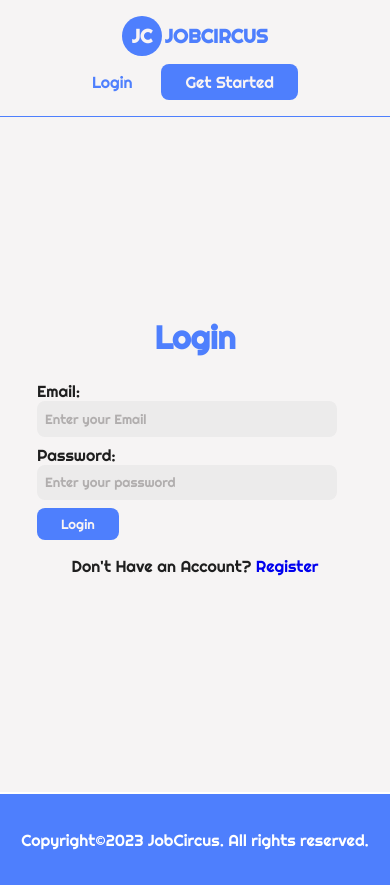
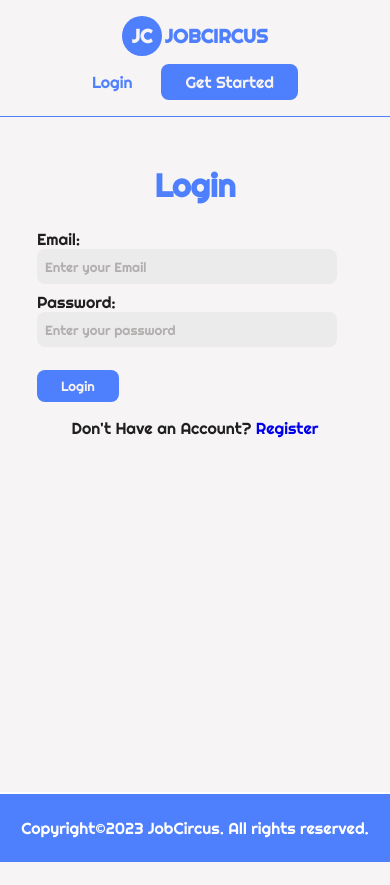
Before and after one commit to Khingz/job_circus, a Flask app: page /login in a window 390 px wide. After the commit the page ends 862 px from the top, so only its background shows below. Run offline with Flask 3, Linux system fonts and the light colour scheme.

Commit message:
fix: general media query fix

```diff
--- a/web_flask/static/css/apply.css
+++ b/web_flask/static/css/apply.css
@@ -98,10 +98,9 @@
     }
 
     .container-right {
+        display: block;
         width: 90%;
-        justify-content: center;
-        align-items: center;
-        margin: 0 auto;
+        margin: 2rem auto;
     }
 
     .container-right form {
--- a/web_flask/static/css/base.css
+++ b/web_flask/static/css/base.css
@@ -1,4 +1,8 @@
 @import url('variables.css');
+
+body {
+    overflow-x: hidden;
+}
 
 /* Header Section Begin */
 header {
@@ -92,14 +96,11 @@ main {
 /* Footer Section Begin */
 footer {
     width: 100%;
-    padding: 0.2rem 0;
+    text-align: center;
     background-color: var(--primary-color);
-    display: flex;
-    justify-content: center;
-    align-items: center;
     border-top: solid 2px white;
     color: white;
-    height: 10vh;
+    padding: 1.5rem 0;
 }
 /* Footer Section End */
 
--- a/web_flask/static/css/login.css
+++ b/web_flask/static/css/login.css
@@ -2,10 +2,9 @@
 
 .login_container {
     display: flex;
-    justify-content: space-between;
     width: 100%;
     min-height: 80vh;
-    margin: auto;
+    margin: 0 auto;
     gap: 3rem;
 }
 
@@ -96,10 +95,15 @@
     border: none;
     transition: ease-in-out 0.8s;
     font-family: var(--main-font);
+    margin-top: 0.9rem;
 }
 
 .container-right .submit:hover {
     background-color: var(--hover-color);
+}
+
+.container-right p{
+    text-align: center;
 }
 
 
@@ -111,9 +115,8 @@
 
     .container-right {
         width: 90%;
-        justify-content: center;
-        align-items: center;
-        margin: 0 auto;
+        display: block;
+        margin: 3rem auto;
     }
 
     .container-right form {
--- a/web_flask/templates/apply-card.html
+++ b/web_flask/templates/apply-card.html
@@ -11,7 +11,7 @@
     <p class="apply-job-title">{{ app.title.capitalize() }} Role</p>
     <div class="apply-job-buttons">
         <a href="{{ url_for('applications.single_app', app_id=app.id) }}">Details</a>
-        <div class="app-delete-btn">
+        <div class="apply-delete-btn">
             <form method="POST" action="{{ url_for('applications.delete_app', app_id=app.id) }}" onsubmit="return confirm('Are you sure you want to delete this application?');">
                 <input type="hidden" name="_method" value="DELETE">
                 <button type="submit" class="delete-btn">Delete</button>
--- a/web_flask/templates/base.html
+++ b/web_flask/templates/base.html
@@ -39,7 +39,7 @@
         {% block content %}{% endblock %}
     </main>
     <footer>
-        <p>Copyright&copy;2023 JobCircus. All rights reserved.</p>
+        <span>Copyright&copy;2023 JobCircus. All rights reserved.</span>
     </footer>
 </body>
 </html>
--- a/web_flask/templates/profile.html
+++ b/web_flask/templates/profile.html
@@ -47,7 +47,7 @@
                         <div class="profile-delete-btn">
                             <form method="POST" action="{{ url_for('user.delete_user', user_id=user.id) }}" onsubmit="return confirm('Are you sure you want to delete your account?');">
                                 <input type="hidden" name="_method" value="DELETE">
-                                <button type="submit" class="delete-btn">Delete</button>
+                                <button type="submit" class="delete-btn">Delete Account</button>
                             </form>
                         </div>
                     </div>
```
Also changed, not shown: web_flask/static/css/application-list.css (+9 -0 lines), web_flask/static/css/apply-card.css (+27 -3 lines), web_flask/static/css/home.css (+2 -5 lines), web_flask/static/css/profile.css (+12 -2 lines), web_flask/static/css/register.css (+7 -3 lines), web_flask/static/css/singleapp.css (+10 -0 lines), web_flask/static/css/singlejob.css (+7 -5 lines).
